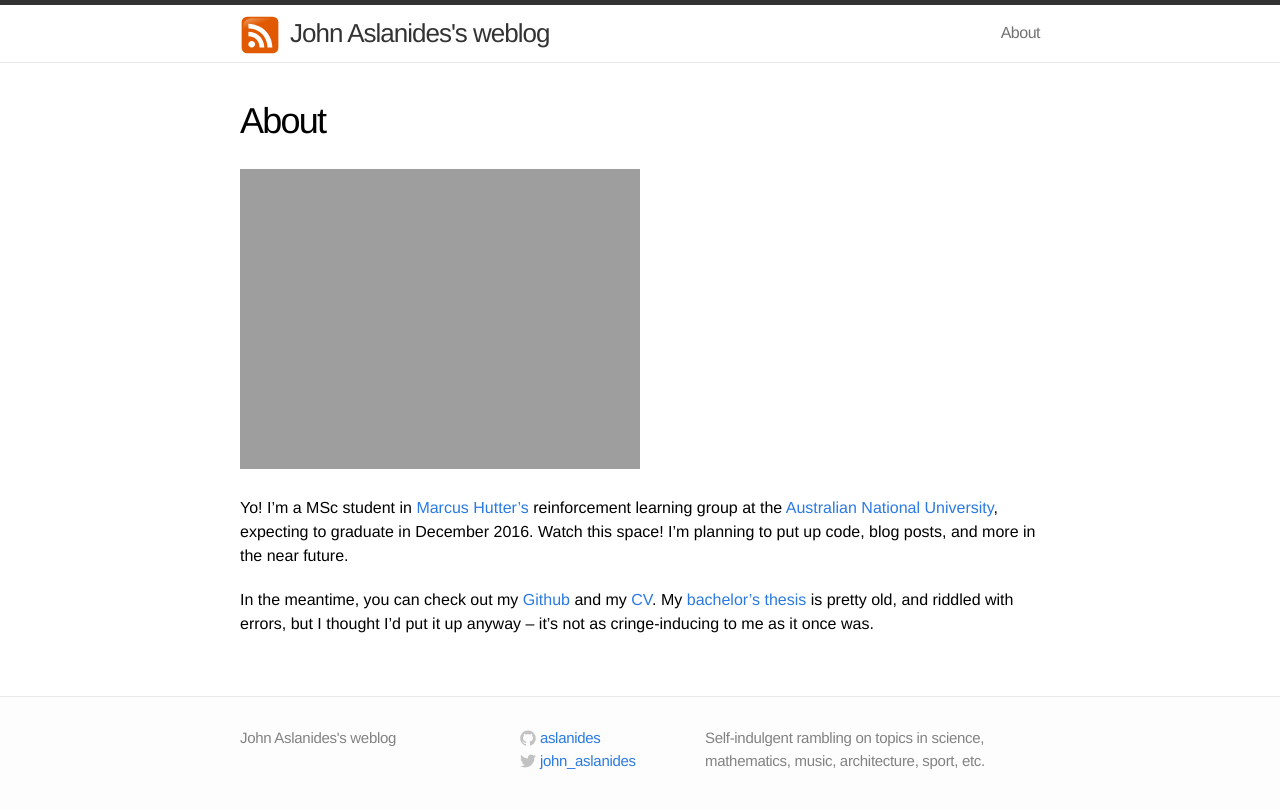
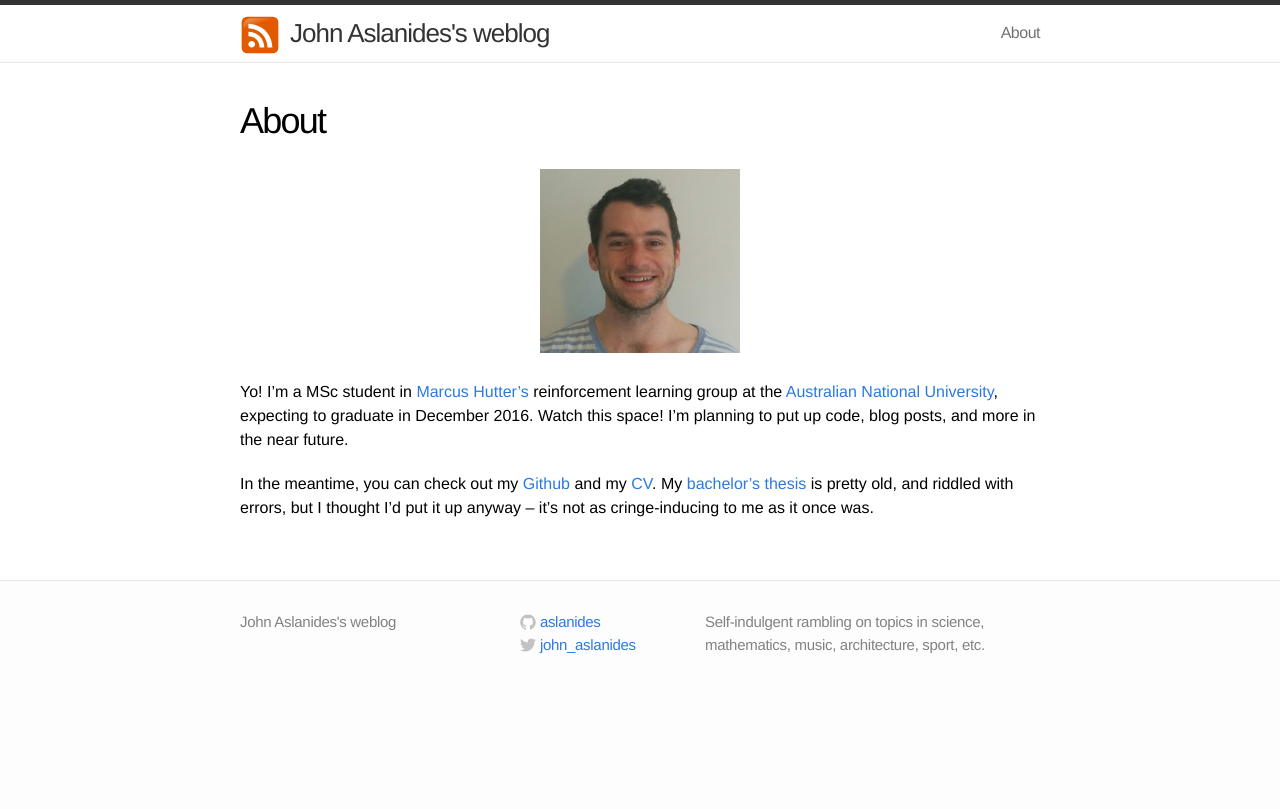
Before and after one commit to aslanides/aslanides.github.io, a Jekyll site: the page built from about.md, in a window 1280 px wide. Shown: the top 809 px of the page. Built offline with Jekyll 4.4.1, drawn with Linux system fonts in a browser that asks for light colours.

Commit message:
fix image

```diff
--- a/about.md
+++ b/about.md
@@ -4,7 +4,7 @@ title: About
 permalink: /about/
 ---
 
-![Me :-)](../assets/me.png =250x)
+<center><img src="../assets/me.png" width="200" /></center>
 
 Yo! I'm a MSc student in [Marcus Hutter's](http://hutter1.net) reinforcement learning group at the [Australian National University](http://anu.edu.au), expecting to graduate in December 2016. Watch this space! I'm planning to put up code, blog posts, and more in the near future.
 
```
